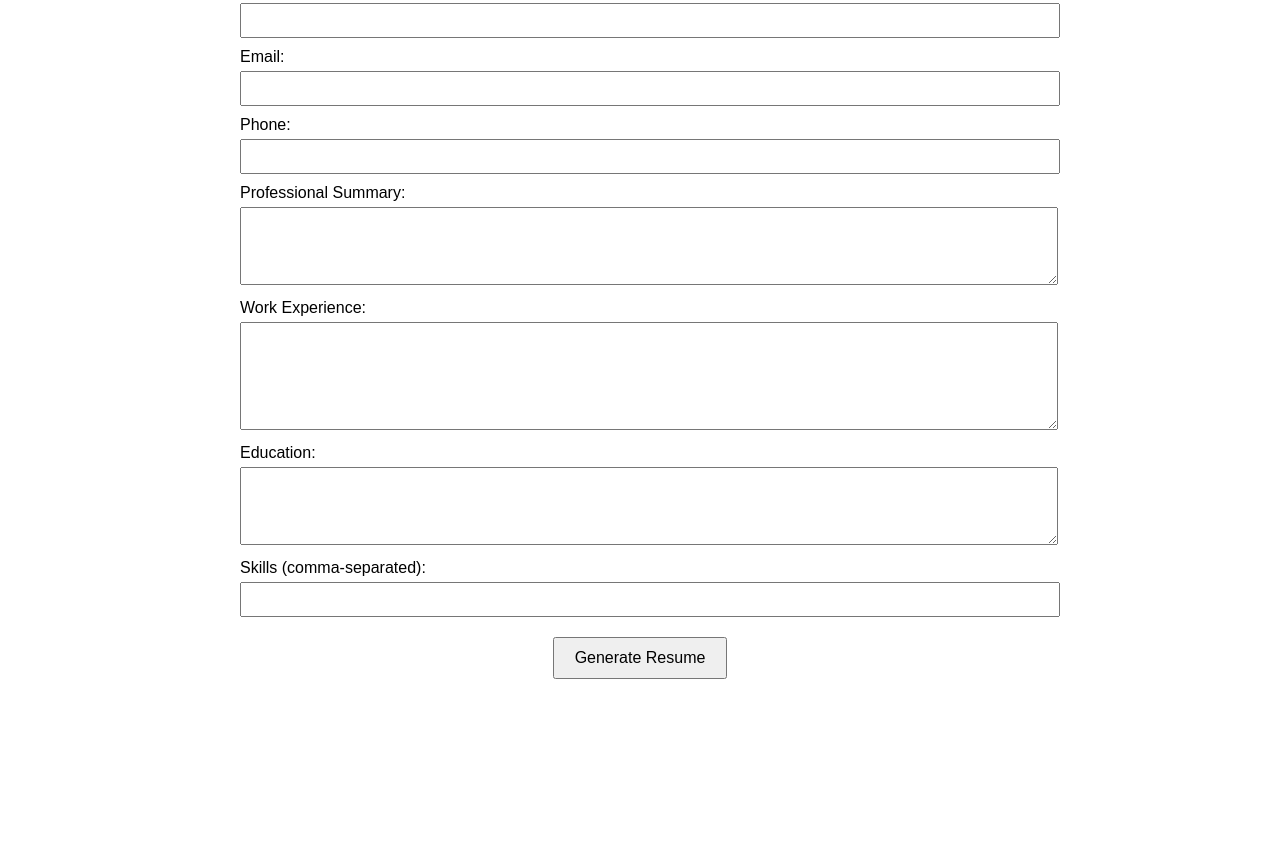
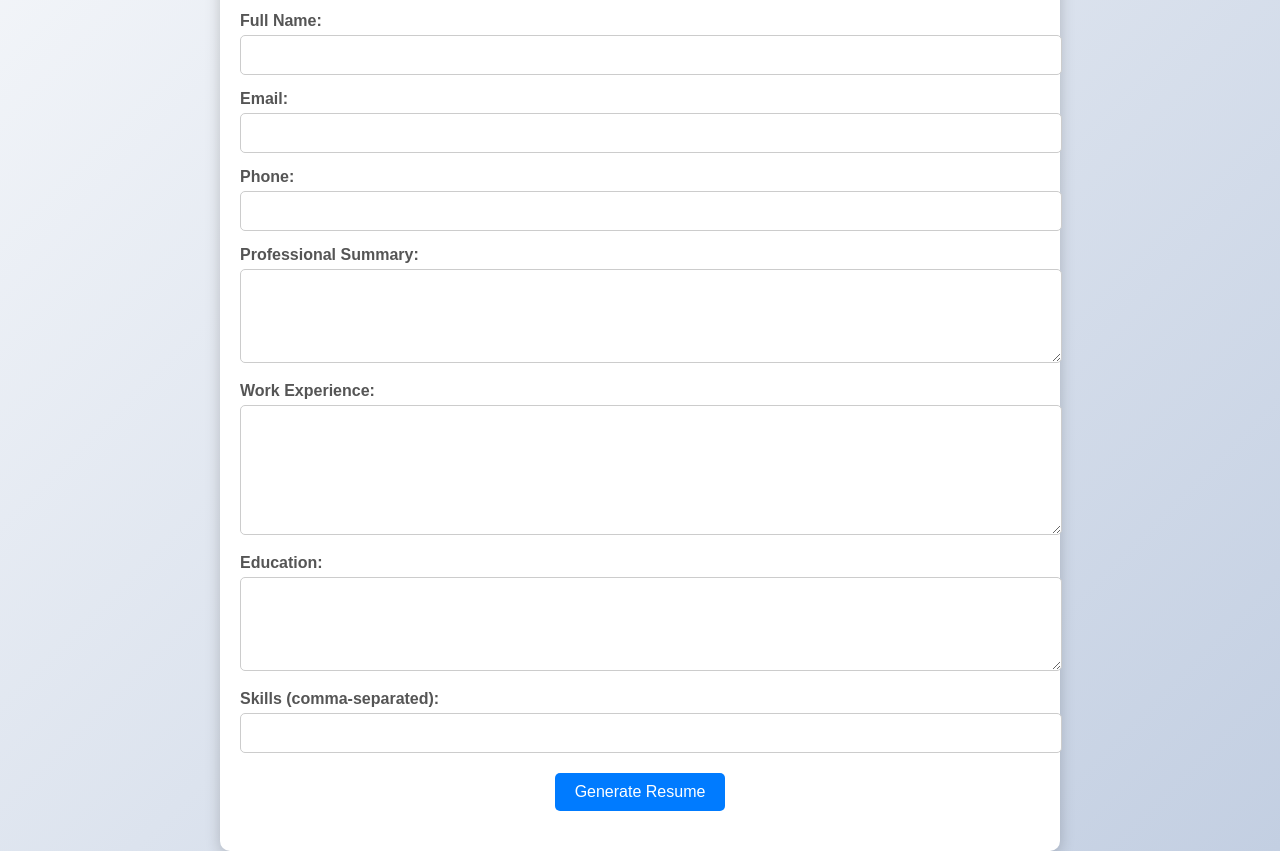
Before and after one commit to NLSRINIVAS/CV-generator, a plain HTML site: page index.html in a window 1280 px wide. Shown: the part 170-1021 px from the top of the page. Before the commit the page ends 869 px from the top, so only its background shows below. Drawn offline with nearby package versions, Linux system fonts and the light colour scheme.

Commit message:
Latest css

```diff
--- a/styles.css
+++ b/styles.css
@@ -1,27 +1,52 @@
+/* General Styles */
 body {
-    font-family: Arial, sans-serif;
-    margin: 20px;
+  font-family: 'Arial', sans-serif;
+  margin: 0;
+  padding: 0;
+  background: linear-gradient(135deg, #f5f7fa, #c3cfe2);
+  display: flex;
+  justify-content: center;
+  align-items: center;
+  min-height: 100vh;
 }
 
 .container {
+  background: white;
+  padding: 20px;
+  border-radius: 10px;
+  box-shadow: 0 4px 15px rgba(0, 0, 0, 0.2);
   max-width: 800px;
-    margin: 0 auto;
+  width: 100%;
+  animation: fadeIn 1s ease-in-out;
 }
 
 h1 {
   text-align: center;
+  color: #333;
+  margin-bottom: 20px;
 }
 
 label {
   display: block;
-    margin-top: 10px;
+  margin-top: 15px;
+  font-weight: bold;
+  color: #555;
 }
 
-input,
-textarea {
+input, textarea {
   width: 100%;
-    padding: 8px;
+  padding: 10px;
   margin-top: 5px;
+  border: 1px solid #ccc;
+  border-radius: 5px;
+  font-size: 16px;
+  transition: border-color 0.3s ease, box-shadow 0.3s ease;
+}
+
+input:focus, textarea:focus {
+  border-color: #007bff;
+  box-shadow: 0 0 8px rgba(0, 123, 255, 0.3);
+  outline: none;
 }
 
 button {
@@ -29,6 +54,17 @@ button {
   margin: 20px auto;
   padding: 10px 20px;
   font-size: 16px;
+  background: #007bff;
+  color: white;
+  border: none;
+  border-radius: 5px;
+  cursor: pointer;
+  transition: background 0.3s ease, transform 0.3s ease;
+}
+
+button:hover {
+  background: #0056b3;
+  transform: scale(1.05);
 }
 
 .resume {
@@ -36,12 +72,40 @@ button {
   margin-top: 40px;
   border: 1px solid #ccc;
   padding: 20px;
+  border-radius: 10px;
+  background: #f9f9f9;
+  animation: slideIn 0.5s ease-in-out;
 }
 
 .resume h2 {
   margin-top: 0;
+  color: #333;
 }
 
 .resume p {
   margin: 5px 0;
+  color: #555;
 }
+
+/* Animations */
+@keyframes fadeIn {
+  from {
+    opacity: 0;
+    transform: translateY(-20px);
+  }
+  to {
+    opacity: 1;
+    transform: translateY(0);
+  }
+}
+
+@keyframes slideIn {
+  from {
+    opacity: 0;
+    transform: translateX(-20px);
+  }
+  to {
+    opacity: 1;
+    transform: translateX(0);
+  }
+}
```
Lines whose indentation alone changed are shown as unchanged.
